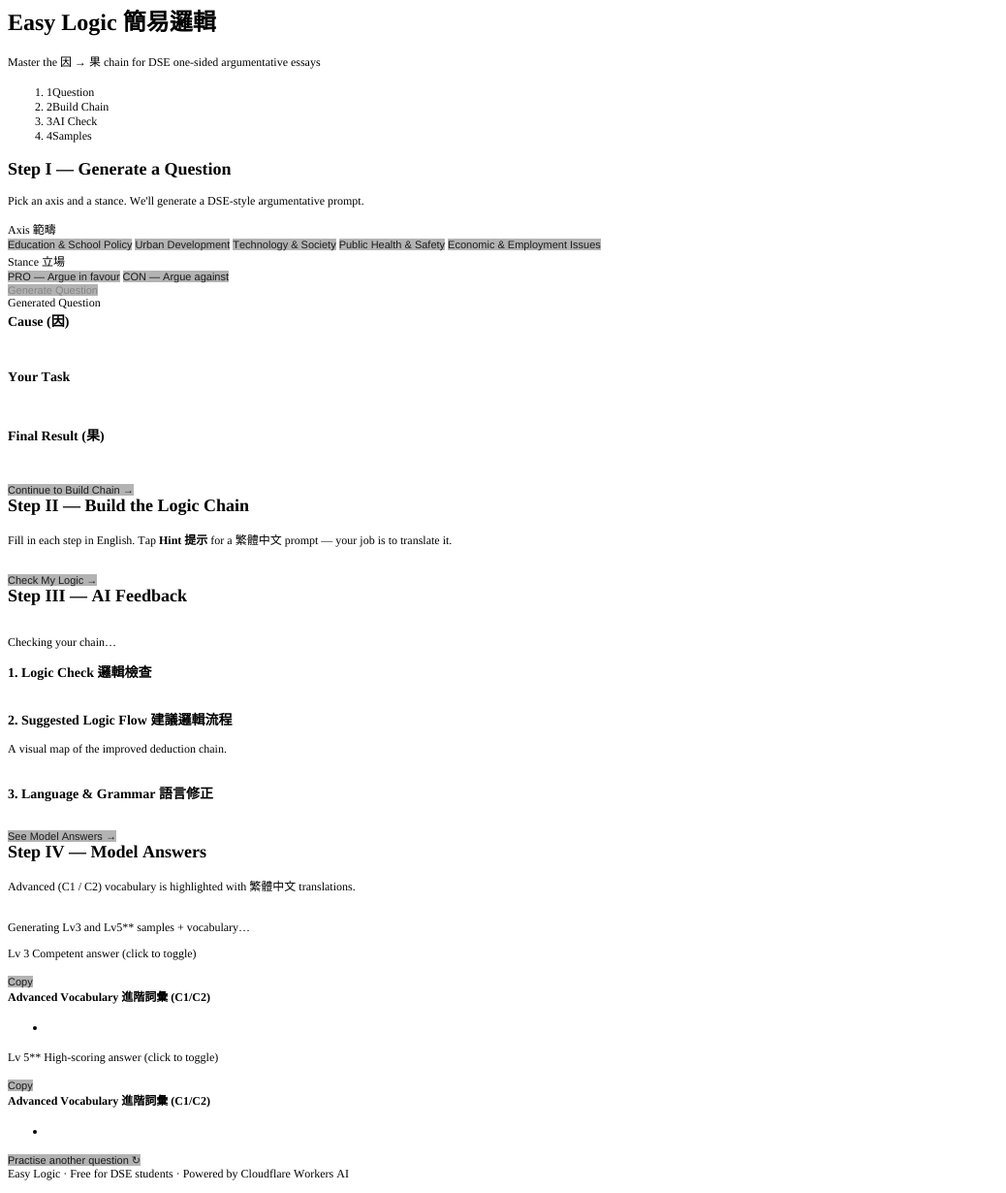
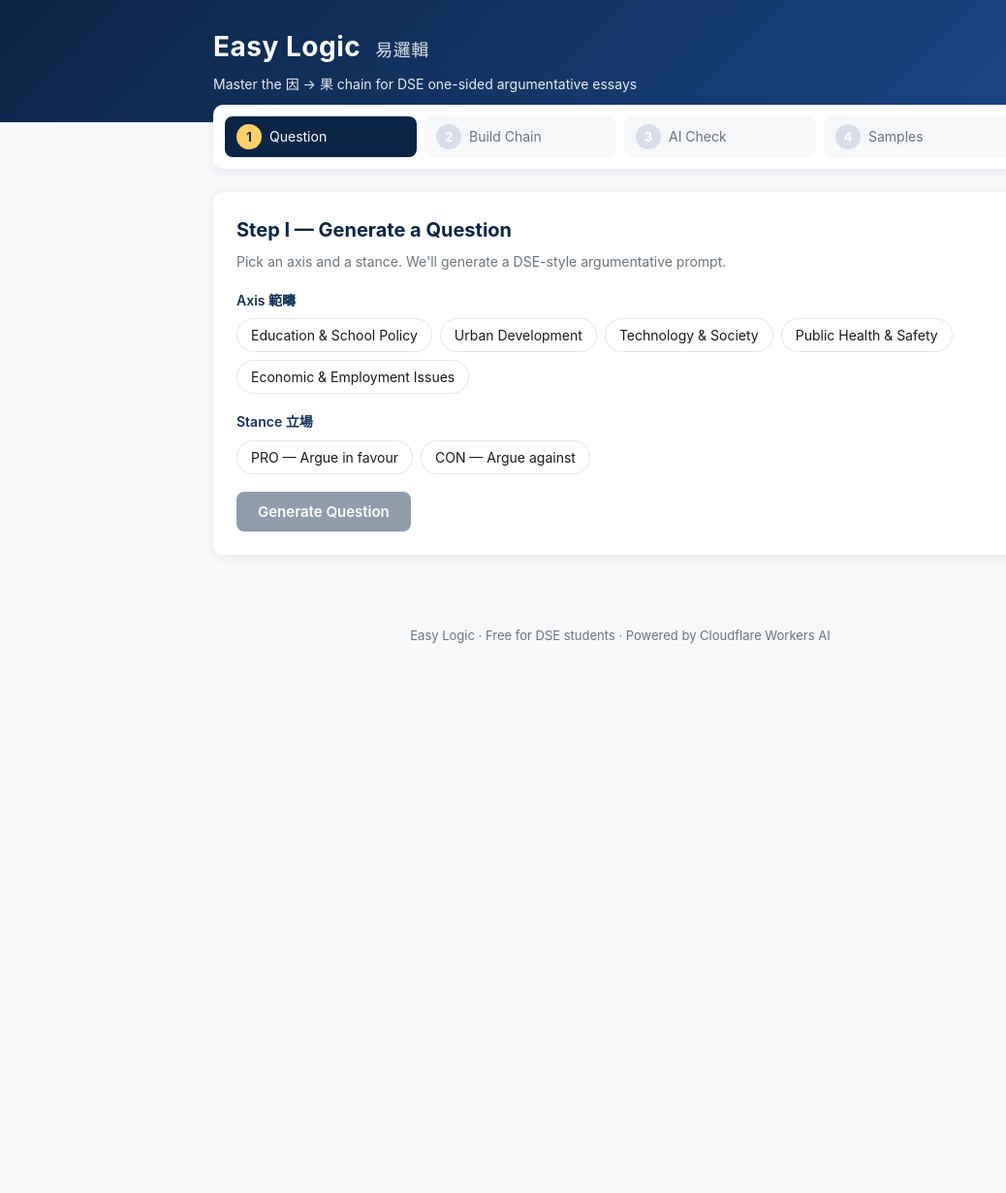
Before and after one commit to jasonchimyw219/DSE-Easy-Logic, a plain HTML site: page index.html in a window 1280 px wide. Shown: the part 5-1235 px from the top of the page at 97% size, without its empty margins (0-1038 px from the left). After the commit the page ends 800 px from the top, so only its background shows below. Drawn offline with Linux system fonts and the light colour scheme.

Commit message:
Update index.html

```diff
--- a/index.html
+++ b/index.html
@@ -1,90 +1,162 @@
-<!DOCTYPE html PUBLIC "-//W3C//DTD HTML 4.01//EN" "http://www.w3.org/TR/html4/strict.dtd">
-<html>
+<!DOCTYPE html>
+<html lang="en">
 <head>
-  <meta http-equiv="Content-Type" content="text/html; charset=utf-8">
-  <meta http-equiv="Content-Style-Type" content="text/css">
-  <title></title>
-  <meta name="Generator" content="Cocoa HTML Writer">
-  <meta name="CocoaVersion" content="2685.4">
-  <style type="text/css">
-    p.p2 {margin: 0.0px 0.0px 12.0px 0.0px; font: 12.0px Times; -webkit-text-stroke: #000000}
-    p.p3 {margin: 0.0px 0.0px 0.0px 0.0px; font: 12.0px Times; -webkit-text-stroke: #000000}
-    p.p5 {margin: 0.0px 0.0px 0.0px 0.0px; font: 11.0px 'Helvetica Neue'; color: #000000; color: rgba(0, 0, 0, 0.85); -webkit-text-stroke: rgba(0, 0, 0, 0.85)}
-    p.p6 {margin: 0.0px 0.0px 0.0px 0.0px; font: 11.0px 'Helvetica Neue'; color: #000000; color: rgba(0, 0, 0, 0.26); -webkit-text-stroke: rgba(0, 0, 0, 0.26)}
-    p.p8 {margin: 0.0px 0.0px 12.0px 0.0px; font: 12.0px Times; -webkit-text-stroke: #000000; min-height: 14.0px}
-    p.p9 {margin: 0.0px 0.0px 0.0px 0.0px; font: 12.0px Times; -webkit-text-stroke: #000000; min-height: 14.0px}
-    li.li3 {margin: 0.0px 0.0px 0.0px 0.0px; font: 12.0px Times; -webkit-text-stroke: #000000}
-    li.li11 {margin: 0.0px 0.0px 0.0px 0.0px; font: 12.0px Times}
-    span.s1 {font-kerning: none}
-    span.s2 {font: 24.0px 'Songti TC'; font-kerning: none}
-    span.s3 {font: 12.0px 'Songti TC'; font-kerning: none}
-    span.s4 {font: 12.0px 'Times New Roman'; font-kerning: none}
-    span.s5 {-webkit-text-stroke: 0px #000000}
-    span.s6 {font-kerning: none; background-color: #b3b3b3}
-    span.s7 {font: 12.0px Times; font-kerning: none; color: #000000; -webkit-text-stroke: 0px #000000}
-    span.s8 {font: 14.0px 'Songti TC'; font-kerning: none}
-    ol.ol1 {list-style-type: decimal}
-    ul.ul1 {list-style-type: disc}
-  </style>
+  <meta charset="UTF-8" />
+  <meta name="viewport" content="width=device-width, initial-scale=1.0" />
+  <title>Easy Logic — DSE Argumentative Writing Practice</title>
+  <link rel="stylesheet" href="style.css" />
 </head>
 <body>
-<h1 style="margin: 0.0px 0.0px 16.1px 0.0px; font: 24.0px Times; -webkit-text-stroke: #000000"><span class="s1"><b>Easy Logic 簡</b></span><span class="s2"><b>易邏輯</b><b></b></span></h1>
-<p class="p2"><span class="s1">Master the </span><span class="s3">因</span><span class="s1"> </span><span class="s4">→</span><span class="s1"> </span><span class="s3">果</span><span class="s1"> chain for DSE one-sided argumentative essays</span></p>
-<ol class="ol1">
-  <li class="li3"><span class="s5"></span><span class="s1">1Question</span></li>
-  <li class="li3"><span class="s5"></span><span class="s1">2Build Chain</span></li>
-  <li class="li3"><span class="s5"></span><span class="s1">3AI Check</span></li>
-  <li class="li3"><span class="s5"></span><span class="s1">4Samples</span></li>
-</ol>
-<h2 style="margin: 0.0px 0.0px 14.9px 0.0px; font: 18.0px Times; -webkit-text-stroke: #000000"><span class="s1"><b>Step I — Generate a Question</b></span></h2>
-<p class="p2"><span class="s1">Pick an axis and a stance. We'll generate a DSE-style argumentative prompt.</span></p>
-<p class="p3"><span class="s1">Axis </span><span class="s3">範疇</span></p>
-<p class="p5"><span class="s6">Education &amp; School Policy</span><span class="s7"> </span><span class="s6">Urban Development</span><span class="s7"> </span><span class="s6">Technology &amp; Society</span><span class="s7"> </span><span class="s6">Public Health &amp; Safety</span><span class="s7"> </span><span class="s6">Economic &amp; Employment Issues</span></p>
-<p class="p3"><span class="s1">Stance </span><span class="s3">立場</span></p>
-<p class="p5"><span class="s6">PRO — Argue in favour</span><span class="s7"> </span><span class="s6">CON — Argue against</span></p>
-<p class="p6"><span class="s6">Generate Question</span></p>
-<p class="p3"><span class="s1">Generated Question</span></p>
-<h3 style="margin: 0.0px 0.0px 14.0px 0.0px; font: 14.0px Times; -webkit-text-stroke: #000000"><span class="s1"><b>Cause (</b></span><span class="s8"><b>因</b></span><span class="s1"><b>)</b></span></h3>
-<p class="p8"><span class="s1"></span><br></p>
-<h3 style="margin: 0.0px 0.0px 14.0px 0.0px; font: 14.0px Times; -webkit-text-stroke: #000000"><span class="s1"><b>Your Task</b></span></h3>
-<p class="p8"><span class="s1"></span><br></p>
-<h3 style="margin: 0.0px 0.0px 14.0px 0.0px; font: 14.0px Times; -webkit-text-stroke: #000000"><span class="s1"><b>Final Result (</b></span><span class="s8"><b>果</b></span><span class="s1"><b>)</b></span></h3>
-<p class="p8"><span class="s1"></span><br></p>
-<p class="p5"><span class="s6">Continue to Build Chain →</span></p>
-<h2 style="margin: 0.0px 0.0px 14.9px 0.0px; font: 18.0px Times; -webkit-text-stroke: #000000"><span class="s1"><b>Step II — Build the Logic Chain</b></span></h2>
-<p class="p2"><span class="s1">Fill in each step in English. Tap <b>Hint </b></span><span class="s3"><b>提示</b></span><span class="s1"> for a </span><span class="s3">繁體中文</span><span class="s1"> prompt — your job is to translate it.</span></p>
-<p class="p9"><span class="s1"></span><br></p>
-<p class="p5"><span class="s6">Check My Logic →</span></p>
-<h2 style="margin: 0.0px 0.0px 14.9px 0.0px; font: 18.0px Times; -webkit-text-stroke: #000000"><span class="s1"><b>Step III — AI Feedback</b></span></h2>
-<p class="p9"><span class="s1"></span><br></p>
-<p class="p2"><span class="s1">Checking your chain…</span></p>
-<h3 style="margin: 0.0px 0.0px 14.0px 0.0px; font: 14.0px Times; -webkit-text-stroke: #000000"><span class="s1"><b>1. Logic Check </b></span><span class="s8"><b>邏輯檢查</b><b></b></span></h3>
-<p class="p9"><span class="s1"></span><br></p>
-<h3 style="margin: 0.0px 0.0px 14.0px 0.0px; font: 14.0px Times; -webkit-text-stroke: #000000"><span class="s1"><b>2. Suggested Logic Flow </b></span><span class="s8"><b>建議邏輯流程</b><b></b></span></h3>
-<p class="p2"><span class="s1">A visual map of the improved deduction chain.</span></p>
-<p class="p9"><span class="s1"></span><br></p>
-<h3 style="margin: 0.0px 0.0px 14.0px 0.0px; font: 14.0px Times; -webkit-text-stroke: #000000"><span class="s1"><b>3. Language &amp; Grammar </b></span><span class="s8"><b>語言修正</b><b></b></span></h3>
-<p class="p9"><span class="s1"></span><br></p>
-<p class="p5"><span class="s6">See Model Answers →</span></p>
-<h2 style="margin: 0.0px 0.0px 14.9px 0.0px; font: 18.0px Times; -webkit-text-stroke: #000000"><span class="s1"><b>Step IV — Model Answers</b></span></h2>
-<p class="p2"><span class="s1">Advanced (C1 / C2) vocabulary is highlighted with </span><span class="s3">繁體中文</span><span class="s1"> translations.</span></p>
-<p class="p9"><span class="s1"></span><br></p>
-<p class="p2"><span class="s1">Generating Lv3 and Lv5** samples + vocabulary…</span></p>
-<p class="p3"><span class="s1">Lv 3 Competent answer (click to toggle)</span></p>
-<p class="p9"><span class="s1"></span><br></p>
-<p class="p5"><span class="s6">Copy</span></p>
-<h4 style="margin: 0.0px 0.0px 16.0px 0.0px; font: 12.0px Times; -webkit-text-stroke: #000000"><span class="s1"><b>Advanced Vocabulary </b></span><span class="s3"><b>進階詞彙</b></span><span class="s1"><b> (C1/C2)</b></span></h4>
-<ul class="ul1">
-  <li class="li11"></li>
-</ul>
-<p class="p3"><span class="s1">Lv 5** High-scoring answer (click to toggle)</span></p>
-<p class="p9"><span class="s1"></span><br></p>
-<p class="p5"><span class="s6">Copy</span></p>
-<h4 style="margin: 0.0px 0.0px 16.0px 0.0px; font: 12.0px Times; -webkit-text-stroke: #000000"><span class="s1"><b>Advanced Vocabulary </b></span><span class="s3"><b>進階詞彙</b></span><span class="s1"><b> (C1/C2)</b></span></h4>
-<ul class="ul1">
-  <li class="li11"></li>
-</ul>
-<p class="p5"><span class="s6">Practise another question ↻</span></p>
-<p class="p2"><span class="s1">Easy Logic · Free for DSE students · Powered by Cloudflare Workers AI</span></p>
+  <header class="site-header">
+    <div class="container">
+      <h1 class="site-title">Easy Logic <span class="subtitle">易邏輯</span></h1>
+      <p class="tagline">Master the 因 → 果 chain for DSE one-sided argumentative essays</p>
+    </div>
+  </header>
+
+  <nav class="steps-nav container" aria-label="Progress">
+    <ol class="steps">
+      <li class="step active" data-step="1"><span class="num">1</span><span class="label">Question</span></li>
+      <li class="step" data-step="2"><span class="num">2</span><span class="label">Build Chain</span></li>
+      <li class="step" data-step="3"><span class="num">3</span><span class="label">AI Check</span></li>
+      <li class="step" data-step="4"><span class="num">4</span><span class="label">Samples</span></li>
+    </ol>
+  </nav>
+
+  <main class="container">
+
+    <section id="step-1" class="step-panel active">
+      <h2>Step I — Generate a Question</h2>
+      <p class="muted">Pick an axis and a stance. We'll generate a DSE-style argumentative prompt.</p>
+
+      <div class="form-row">
+        <label class="form-label">Axis 範疇</label>
+        <div class="chip-group" role="radiogroup" id="axis-group">
+          <button type="button" class="chip" data-value="Education &amp; School Policy">Education &amp; School Policy</button>
+          <button type="button" class="chip" data-value="Urban Development">Urban Development</button>
+          <button type="button" class="chip" data-value="Technology &amp; Society">Technology &amp; Society</button>
+          <button type="button" class="chip" data-value="Public Health &amp; Safety">Public Health &amp; Safety</button>
+          <button type="button" class="chip" data-value="Economic &amp; Employment Issues">Economic &amp; Employment Issues</button>
+        </div>
+      </div>
+
+      <div class="form-row">
+        <label class="form-label">Stance 立場</label>
+        <div class="chip-group" role="radiogroup" id="stance-group">
+          <button type="button" class="chip" data-value="pro">PRO — Argue in favour</button>
+          <button type="button" class="chip" data-value="con">CON — Argue against</button>
+        </div>
+      </div>
+
+      <button id="btn-generate-question" class="btn primary" disabled>Generate Question</button>
+
+      <div id="question-output" class="card hidden">
+        <div class="card-label">Generated Question</div>
+        <div class="cause-block">
+          <h3>Cause (因)</h3>
+          <p id="q-cause"></p>
+        </div>
+        <div class="task-block">
+          <h3>Your Task</h3>
+          <p id="q-task"></p>
+        </div>
+        <div class="result-block">
+          <h3>Final Result (果)</h3>
+          <p id="q-final-result"></p>
+        </div>
+        <button id="btn-to-step-2" class="btn primary">Continue to Build Chain →</button>
+      </div>
+    </section>
+
+    <section id="step-2" class="step-panel">
+      <h2>Step II — Build the Logic Chain</h2>
+      <p class="muted">
+        Fill in each step in English. Tap <strong>Hint 提示</strong> for a 繁體中文 prompt — your job is to translate it.
+      </p>
+
+      <div id="chain-container" class="chain"></div>
+
+      <button id="btn-check-logic" class="btn primary">Check My Logic →</button>
+    </section>
+
+    <section id="step-3" class="step-panel">
+      <h2>Step III — AI Feedback</h2>
+
+      <div id="feedback-loading" class="loading hidden">
+        <div class="spinner"></div>
+        <p>Checking your chain…</p>
+      </div>
+
+      <div id="feedback-output" class="hidden">
+        <div class="feedback-card">
+          <h3>1. Logic Check 邏輯檢查</h3>
+          <div id="fb-logic" class="feedback-body"></div>
+        </div>
+        <div class="feedback-card">
+          <h3>2. Suggested Logic Flow 建議邏輯流程</h3>
+          <p class="muted small">A visual map of the improved deduction chain.</p>
+          <div id="fb-flowchart" class="flowchart"></div>
+        </div>
+        <div class="feedback-card">
+          <h3>3. Language &amp; Grammar 語言修正</h3>
+          <div id="fb-language" class="feedback-body"></div>
+        </div>
+        <button id="btn-to-step-4" class="btn primary">See Model Answers →</button>
+      </div>
+    </section>
+
+    <section id="step-4" class="step-panel">
+      <h2>Step IV — Model Answers</h2>
+      <p class="muted small">Advanced (C1 / C2) vocabulary is highlighted with 繁體中文 translations.</p>
+
+      <div id="samples-loading" class="loading hidden">
+        <div class="spinner"></div>
+        <p>Generating Lv3 and Lv5** samples + vocabulary…</p>
+      </div>
+
+      <div id="samples-output" class="hidden">
+        <details class="sample-card lv3" open>
+          <summary>
+            <span class="badge badge-lv3">Lv 3</span>
+            <span>Competent answer (click to toggle)</span>
+          </summary>
+          <div class="sample-body">
+            <div id="sample-lv3" class="sample-text"></div>
+            <button class="btn ghost copy-btn" data-target="sample-lv3">Copy</button>
+            <div class="vocab-section">
+              <h4>Advanced Vocabulary 進階詞彙 (C1/C2)</h4>
+              <ul id="vocab-lv3" class="vocab-list"></ul>
+            </div>
+          </div>
+        </details>
+
+        <details class="sample-card lv5" open>
+          <summary>
+            <span class="badge badge-lv5">Lv 5**</span>
+            <span>High-scoring answer (click to toggle)</span>
+          </summary>
+          <div class="sample-body">
+            <div id="sample-lv5" class="sample-text"></div>
+            <button class="btn ghost copy-btn" data-target="sample-lv5">Copy</button>
+            <div class="vocab-section">
+              <h4>Advanced Vocabulary 進階詞彙 (C1/C2)</h4>
+              <ul id="vocab-lv5" class="vocab-list"></ul>
+            </div>
+          </div>
+        </details>
+
+        <button id="btn-restart" class="btn secondary">Practise another question ↻</button>
+      </div>
+    </section>
+
+  </main>
+
+  <footer class="site-footer">
+    <div class="container">
+      <p>Easy Logic · Free for DSE students · Powered by Cloudflare Workers AI</p>
+    </div>
+  </footer>
+
+  <script src="app.js"></script>
 </body>
 </html>
```
